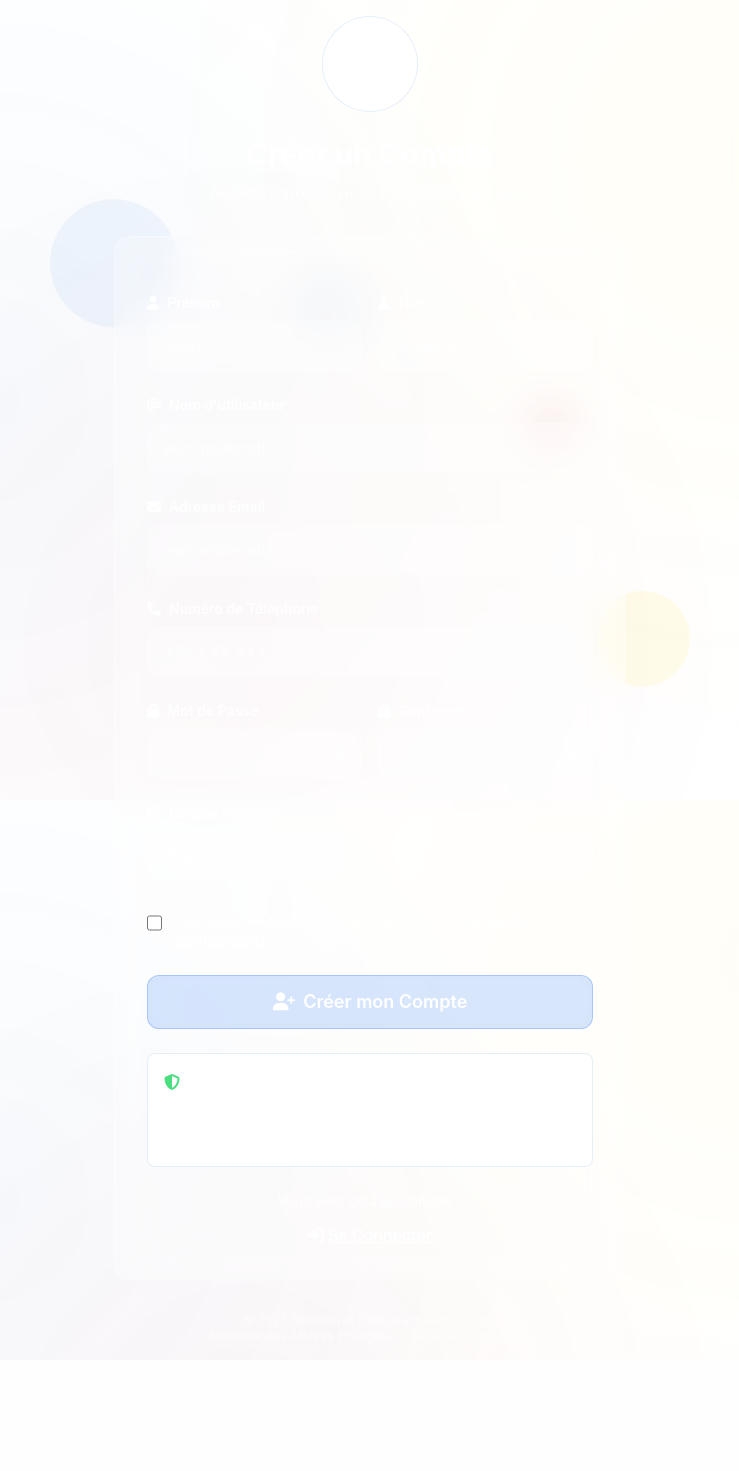
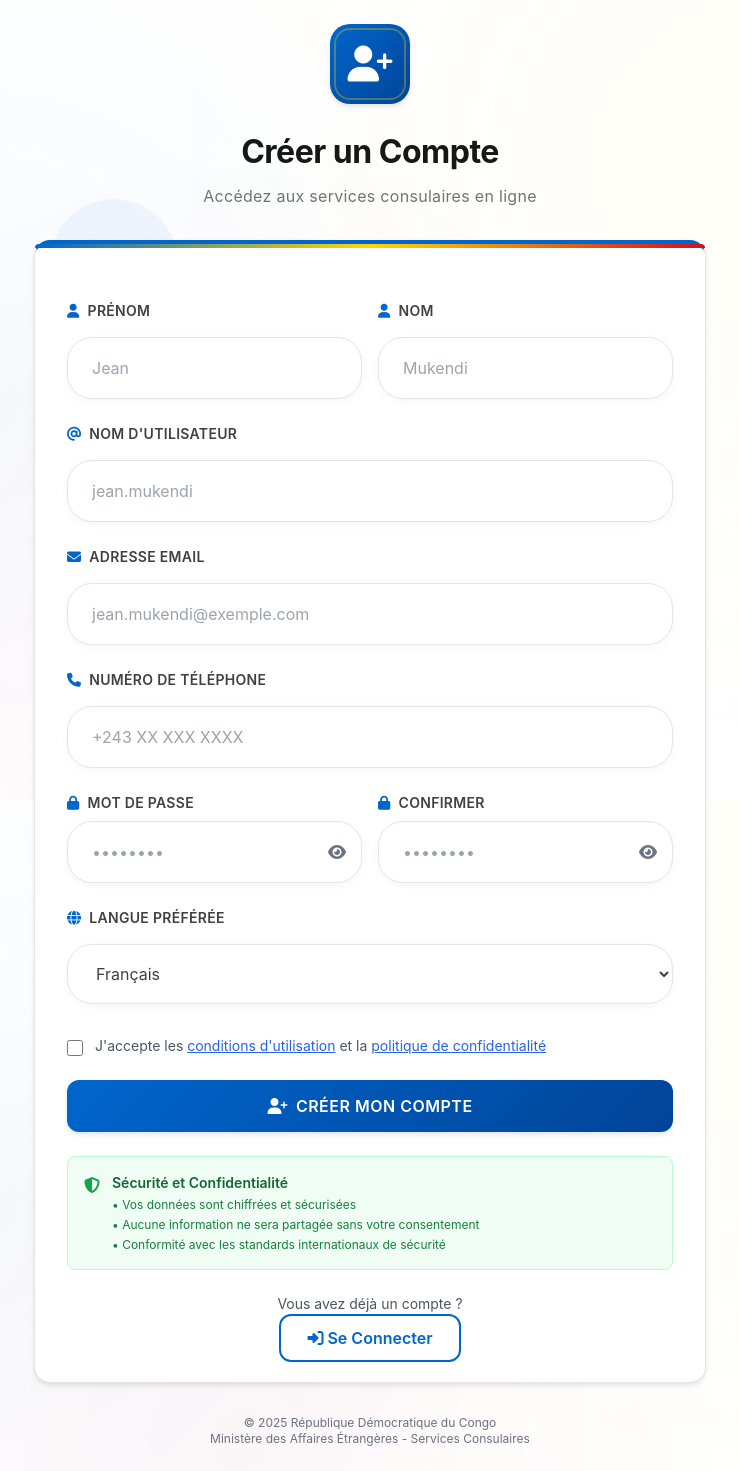
Before and after one commit to moa-digitalagency/ConsulConnect, a Flask app: page /register in a window 1280 px wide. Shown: the whole page, without its empty margins (270-1009 px from the left). Before the commit the page ends 1167 px from the top, so only its background shows below. Run offline with Flask 3, Linux system fonts and the light colour scheme; some libraries are stand-ins or nearby versions.

Commit message:
Improve registration page design and add a favicon
Update registration page styling to match corporate design, improve contrast, and add a favicon to the base template.

Replit-Commit-Author: Agent
Replit-Commit-Session-Id: 885720d1-6162-491f-9b17-49b9f21689a2
Replit-Commit-Checkpoint-Type: intermediate_checkpoint
Replit-Commit-Event-Id: 81573a4c-12c0-4099-a209-d227d1bbfd39
Replit-Commit-Screenshot-Url: https://storage.googleapis.com/screenshot-production-us-central1/b5bfd8a3-a939-49eb-99c8-dbdb5f71ee2f/885720d1-6162-491f-9b17-49b9f21689a2/MNR5jKr

```diff
--- a/templates/auth/register.html
+++ b/templates/auth/register.html
@@ -2,48 +2,52 @@
 
 {% block title %}Inscription - e-Consulaire RDC{% endblock %}
 
+{% block extra_css %}
+<link rel="stylesheet" href="{{ url_for('static', filename='css/corporate.css') }}">
+{% endblock %}
+
 {% block content %}
-<div class="min-h-screen flex items-center justify-center p-4">
-    <div class="w-full max-w-lg">
-        <!-- Logo and Title -->
-        <div class="text-center mb-8 animate-fade-in">
-            <div class="glass rounded-full w-24 h-24 mx-auto mb-6 flex items-center justify-center">
+<div class="min-h-screen flex items-center justify-center p-6 pattern-overlay">
+    <div class="w-full max-w-2xl">
+        <!-- Header Corporate -->
+        <div class="text-center mb-8 fade-in-corporate">
+            <div class="logo-corporate mx-auto mb-6">
                 <i class="fas fa-user-plus text-4xl text-white"></i>
             </div>
-            <h1 class="text-3xl font-bold text-white mb-2">Créer un Compte</h1>
-            <p class="text-white/80">Accédez aux services consulaires en ligne</p>
+            <h1 class="title-corporate">Créer un Compte</h1>
+            <p class="subtitle-corporate">Accédez aux services consulaires en ligne</p>
         </div>
 
         <!-- Registration Form -->
-        <div class="glass-strong rounded-2xl p-8 animate-slide-up">
+        <div class="card-corporate panel-user p-8 slide-up-corporate">
             <form method="POST" class="space-y-6">
                 {{ form.hidden_tag() }}
 
                 <!-- Name Fields -->
                 <div class="grid grid-cols-1 md:grid-cols-2 gap-4">
                     <div class="space-y-2">
-                        <label for="first_name" class="block text-sm font-semibold text-white/90">
-                            <i class="fas fa-user mr-2"></i>Prénom
+                        <label for="first_name" class="label-corporate">
+                            <i class="fas fa-user mr-2 icon-rdc-blue"></i>Prénom
                         </label>
-                        {{ form.first_name(class="input-glass w-full px-4 py-3 rounded-xl text-white placeholder-white/50 focus:outline-none", placeholder="Jean") }}
+                        {{ form.first_name(class="input-corporate w-full", placeholder="Jean") }}
                         {% if form.first_name.errors %}
-                            <div class="text-red-400 text-xs mt-1">
+                            <div class="alert-corporate-error">
                                 {% for error in form.first_name.errors %}
-                                    <i class="fas fa-exclamation-triangle mr-1"></i>{{ error }}
+                                    <i class="fas fa-exclamation-triangle mr-2"></i>{{ error }}
                                 {% endfor %}
                             </div>
                         {% endif %}
                     </div>
 
                     <div class="space-y-2">
-                        <label for="last_name" class="block text-sm font-semibold text-white/90">
-                            <i class="fas fa-user mr-2"></i>Nom
+                        <label for="last_name" class="label-corporate">
+                            <i class="fas fa-user mr-2 icon-rdc-blue"></i>Nom
                         </label>
-                        {{ form.last_name(class="input-glass w-full px-4 py-3 rounded-xl text-white placeholder-white/50 focus:outline-none", placeholder="Mukendi") }}
+                        {{ form.last_name(class="input-corporate w-full", placeholder="Mukendi") }}
                         {% if form.last_name.errors %}
-                            <div class="text-red-400 text-xs mt-1">
+                            <div class="alert-corporate-error">
                                 {% for error in form.last_name.errors %}
-                                    <i class="fas fa-exclamation-triangle mr-1"></i>{{ error }}
+                                    <i class="fas fa-exclamation-triangle mr-2"></i>{{ error }}
                                 {% endfor %}
                             </div>
                         {% endif %}
@@ -52,14 +56,14 @@
 
                 <!-- Username Field -->
                 <div class="space-y-2">
-                    <label for="username" class="block text-sm font-semibold text-white/90">
-                        <i class="fas fa-at mr-2"></i>Nom d'utilisateur
+                    <label for="username" class="label-corporate">
+                        <i class="fas fa-at mr-2 icon-rdc-blue"></i>Nom d'utilisateur
                     </label>
-                    {{ form.username(class="input-glass w-full px-4 py-3 rounded-xl text-white placeholder-white/50 focus:outline-none", placeholder="jean.mukendi") }}
+                    {{ form.username(class="input-corporate w-full", placeholder="jean.mukendi") }}
                     {% if form.username.errors %}
-                        <div class="text-red-400 text-xs mt-1">
+                        <div class="alert-corporate-error">
                             {% for error in form.username.errors %}
-                                <i class="fas fa-exclamation-triangle mr-1"></i>{{ error }}
+                                <i class="fas fa-exclamation-triangle mr-2"></i>{{ error }}
                             {% endfor %}
                         </div>
                     {% endif %}
@@ -67,14 +71,14 @@
 
                 <!-- Email Field -->
                 <div class="space-y-2">
-                    <label for="email" class="block text-sm font-semibold text-white/90">
-                        <i class="fas fa-envelope mr-2"></i>Adresse Email
+                    <label for="email" class="label-corporate">
+                        <i class="fas fa-envelope mr-2 icon-rdc-blue"></i>Adresse Email
                     </label>
-                    {{ form.email(class="input-glass w-full px-4 py-3 rounded-xl text-white placeholder-white/50 focus:outline-none", placeholder="jean.mukendi@exemple.com") }}
+                    {{ form.email(class="input-corporate w-full", placeholder="jean.mukendi@exemple.com") }}
                     {% if form.email.errors %}
-                        <div class="text-red-400 text-xs mt-1">
+                        <div class="alert-corporate-error">
                             {% for error in form.email.errors %}
-                                <i class="fas fa-exclamation-triangle mr-1"></i>{{ error }}
+                                <i class="fas fa-exclamation-triangle mr-2"></i>{{ error }}
                             {% endfor %}
                         </div>
                     {% endif %}
@@ -82,14 +86,14 @@
 
                 <!-- Phone Field -->
                 <div class="space-y-2">
-                    <label for="phone" class="block text-sm font-semibold text-white/90">
-                        <i class="fas fa-phone mr-2"></i>Numéro de Téléphone
+                    <label for="phone" class="label-corporate">
+                        <i class="fas fa-phone mr-2 icon-rdc-blue"></i>Numéro de Téléphone
                     </label>
-                    {{ form.phone(class="input-glass w-full px-4 py-3 rounded-xl text-white placeholder-white/50 focus:outline-none", placeholder="+243 XX XXX XXXX") }}
+                    {{ form.phone(id="phone", class="input-corporate w-full", placeholder="+243 XX XXX XXXX") }}
                     {% if form.phone.errors %}
-                        <div class="text-red-400 text-xs mt-1">
+                        <div class="alert-corporate-error">
                             {% for error in form.phone.errors %}
-                                <i class="fas fa-exclamation-triangle mr-1"></i>{{ error }}
+                                <i class="fas fa-exclamation-triangle mr-2"></i>{{ error }}
                             {% endfor %}
                         </div>
                     {% endif %}
@@ -98,38 +102,38 @@
                 <!-- Password Fields -->
                 <div class="grid grid-cols-1 md:grid-cols-2 gap-4">
                     <div class="space-y-2">
-                        <label for="password" class="block text-sm font-semibold text-white/90">
-                            <i class="fas fa-lock mr-2"></i>Mot de Passe
+                        <label for="password" class="label-corporate">
+                            <i class="fas fa-lock mr-2 icon-rdc-blue"></i>Mot de Passe
                         </label>
                         <div class="relative">
-                            {{ form.password(class="input-glass w-full px-4 py-3 rounded-xl text-white placeholder-white/50 focus:outline-none", placeholder="••••••••") }}
-                            <button type="button" onclick="togglePassword('password')" class="absolute right-3 top-3 text-white/60 hover:text-white">
+                            {{ form.password(id="password", class="input-corporate w-full pr-12", placeholder="••••••••") }}
+                            <button type="button" onclick="togglePassword('password')" class="absolute right-4 top-1/2 transform -translate-y-1/2 text-gray-500 hover:text-gray-700">
                                 <i class="fas fa-eye" id="password-eye"></i>
                             </button>
                         </div>
                         {% if form.password.errors %}
-                            <div class="text-red-400 text-xs mt-1">
+                            <div class="alert-corporate-error">
                                 {% for error in form.password.errors %}
-                                    <i class="fas fa-exclamation-triangle mr-1"></i>{{ error }}
+                                    <i class="fas fa-exclamation-triangle mr-2"></i>{{ error }}
                                 {% endfor %}
                             </div>
                         {% endif %}
                     </div>
 
                     <div class="space-y-2">
-                        <label for="password2" class="block text-sm font-semibold text-white/90">
-                            <i class="fas fa-lock mr-2"></i>Confirmer
+                        <label for="password2" class="label-corporate">
+                            <i class="fas fa-lock mr-2 icon-rdc-blue"></i>Confirmer
                         </label>
                         <div class="relative">
-                            {{ form.password2(class="input-glass w-full px-4 py-3 rounded-xl text-white placeholder-white/50 focus:outline-none", placeholder="••••••••") }}
-                            <button type="button" onclick="togglePassword('password2')" class="absolute right-3 top-3 text-white/60 hover:text-white">
+                            {{ form.password2(id="password2", class="input-corporate w-full pr-12", placeholder="••••••••") }}
+                            <button type="button" onclick="togglePassword('password2')" class="absolute right-4 top-1/2 transform -translate-y-1/2 text-gray-500 hover:text-gray-700">
                                 <i class="fas fa-eye" id="password2-eye"></i>
                             </button>
                         </div>
                         {% if form.password2.errors %}
-                            <div class="text-red-400 text-xs mt-1">
+                            <div class="alert-corporate-error">
                                 {% for error in form.password2.errors %}
-                                    <i class="fas fa-exclamation-triangle mr-1"></i>{{ error }}
+                                    <i class="fas fa-exclamation-triangle mr-2"></i>{{ error }}
                                 {% endfor %}
                             </div>
                         {% endif %}
@@ -138,14 +142,14 @@
 
                 <!-- Language Field -->
                 <div class="space-y-2">
-                    <label for="language" class="block text-sm font-semibold text-white/90">
-                        <i class="fas fa-globe mr-2"></i>Langue Préférée
+                    <label for="language" class="label-corporate">
+                        <i class="fas fa-globe mr-2 icon-rdc-blue"></i>Langue Préférée
                     </label>
-                    {{ form.language(class="input-glass w-full px-4 py-3 rounded-xl text-white focus:outline-none bg-white/10") }}
+                    {{ form.language(class="input-corporate w-full") }}
                     {% if form.language.errors %}
-                        <div class="text-red-400 text-xs mt-1">
+                        <div class="alert-corporate-error">
                             {% for error in form.language.errors %}
-                                <i class="fas fa-exclamation-triangle mr-1"></i>{{ error }}
+                                <i class="fas fa-exclamation-triangle mr-2"></i>{{ error }}
                             {% endfor %}
                         </div>
                     {% endif %}
@@ -153,26 +157,26 @@
 
                 <!-- Terms and Conditions -->
                 <div class="flex items-start space-x-3 pt-2">
-                    <input type="checkbox" id="terms" name="terms" required class="w-4 h-4 text-primary-600 bg-white/10 border-white/20 rounded focus:ring-primary-500 focus:ring-2 mt-1">
-                    <label for="terms" class="text-sm text-white/80">
-                        J'accepte les <a href="#" class="text-white underline hover:text-white/80">conditions d'utilisation</a>
-                        et la <a href="#" class="text-white underline hover:text-white/80">politique de confidentialité</a>
+                    <input type="checkbox" id="terms" name="terms" required class="w-4 h-4 text-blue-600 bg-gray-100 border-gray-300 rounded focus:ring-blue-500 mt-1">
+                    <label for="terms" class="text-sm text-gray-600">
+                        J'accepte les <a href="#" class="text-blue-600 hover:text-blue-500 underline">conditions d'utilisation</a>
+                        et la <a href="#" class="text-blue-600 hover:text-blue-500 underline">politique de confidentialité</a>
                     </label>
                 </div>
 
                 <!-- Submit Button -->
-                <button type="submit" class="btn-glass w-full py-3 rounded-xl text-white font-semibold text-lg hover:shadow-lg transform transition-all duration-300 hover:-translate-y-1">
+                <button type="submit" class="btn-corporate-primary w-full">
                     <i class="fas fa-user-plus mr-2"></i>Créer mon Compte
                 </button>
             </form>
 
             <!-- Security Information -->
-            <div class="mt-6 p-4 glass rounded-lg">
+            <div class="mt-6 p-4 bg-green-50 rounded-lg border border-green-200">
                 <div class="flex items-start space-x-3">
-                    <i class="fas fa-shield-alt text-green-400 mt-1"></i>
+                    <i class="fas fa-shield-alt text-green-600 mt-1"></i>
                     <div>
-                        <h4 class="text-white font-semibold text-sm">Sécurité et Confidentialité</h4>
-                        <div class="text-white/70 text-xs mt-1 space-y-1">
+                        <h4 class="text-green-800 font-semibold text-sm">Sécurité et Confidentialité</h4>
+                        <div class="text-green-700 text-xs mt-1 space-y-1">
                             <p>• Vos données sont chiffrées et sécurisées</p>
                             <p>• Aucune information ne sera partagée sans votre consentement</p>
                             <p>• Conformité avec les standards internationaux de sécurité</p>
@@ -183,15 +187,15 @@
 
             <!-- Login Link -->
             <div class="mt-6 text-center">
-                <p class="text-white/80 text-sm mb-3">Vous avez déjà un compte ?</p>
-                <a href="{{ url_for('auth.user_login') }}" class="text-white font-medium hover:text-white/80 underline">
+                <p class="text-sm text-gray-600 mb-3">Vous avez déjà un compte ?</p>
+                <a href="{{ url_for('auth.user_login') }}" class="btn-corporate-secondary">
                     <i class="fas fa-sign-in-alt mr-1"></i>Se Connecter
                 </a>
             </div>
         </div>
 
         <!-- Footer -->
-        <div class="text-center mt-8 text-white/60 text-xs">
+        <div class="text-center mt-8 text-gray-500 text-xs">
             <p>&copy; 2025 République Démocratique du Congo</p>
             <p>Ministère des Affaires Étrangères - Services Consulaires</p>
         </div>
--- a/templates/base.html
+++ b/templates/base.html
@@ -4,6 +4,10 @@
     <meta charset="UTF-8">
     <meta name="viewport" content="width=device-width, initial-scale=1.0">
     <title>{% block title %}e-Consulaire RDC{% endblock %}</title>
+
+    <!-- Favicon -->
+    <link rel="icon" type="image/svg+xml" href="{{ url_for('static', filename='images/favicon.svg') }}">
+    <link rel="alternate icon" type="image/svg+xml" href="{{ url_for('static', filename='images/favicon.svg') }}">
 
     <!-- Tailwind CSS -->
     <script src="https://cdn.tailwindcss.com"></script>
```
Also changed, not shown: static/images/favicon.svg (added), 1 other file.
